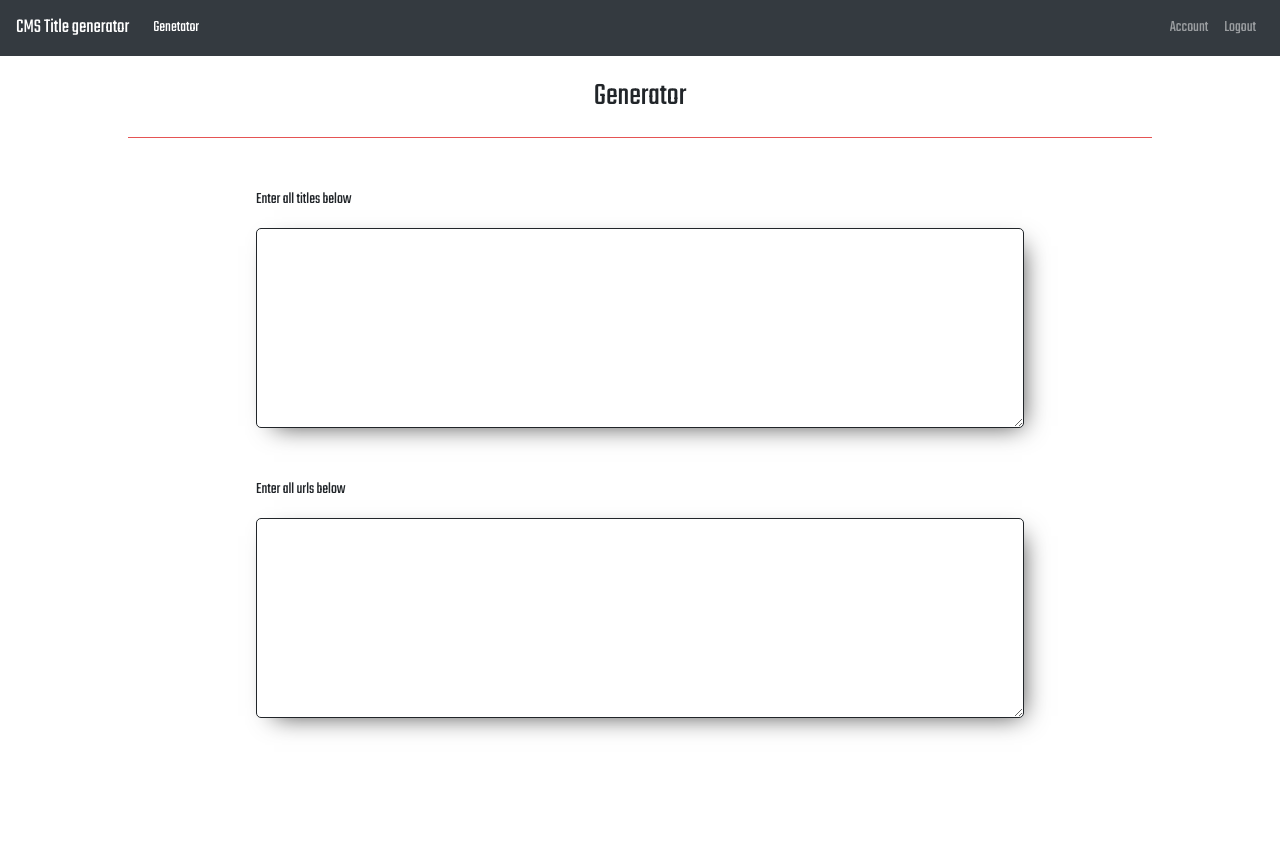
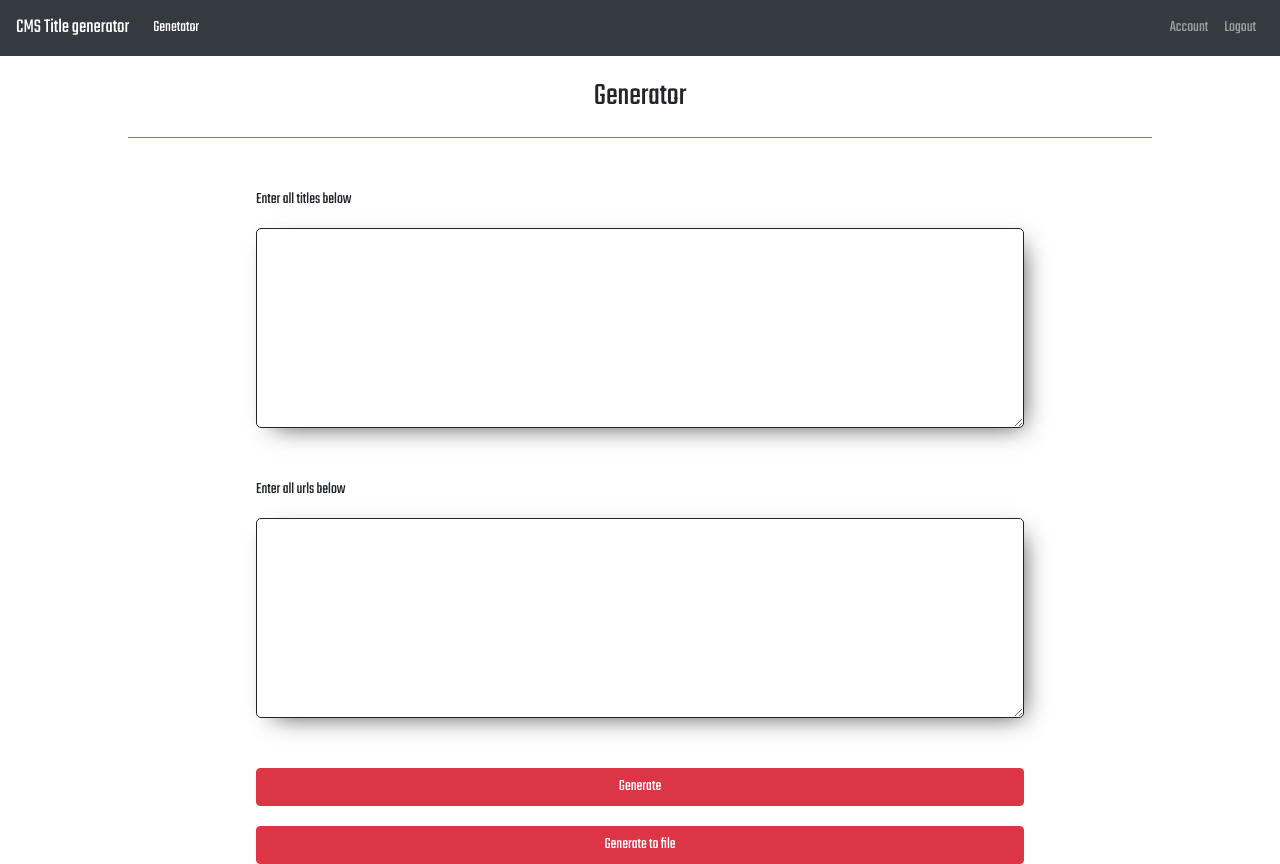
Before and after one commit to DevWichrowski/CMS-title-generator, a React (Create React App) app: page / in a window 1280 px wide. Before the commit the page ends 800 px from the top, so only its background shows below. Built offline with nearby package versions, Linux system fonts and the light colour scheme.

Commit message:
Add generate buttons

```diff
--- a/src/components/Dashboard/TitleGenerator/TitleGenerator.js
+++ b/src/components/Dashboard/TitleGenerator/TitleGenerator.js
@@ -2,6 +2,7 @@ import React, { Component } from 'react';
 import { connect } from 'react-redux';
 import { getLoginStatus } from '../../../store/selectors/users.selectors';
 import './TitleGenerator.scss';
+import { Button } from 'react-bootstrap';
 
 class TitleGenerator extends Component {
 	render() {
@@ -17,6 +18,12 @@ class TitleGenerator extends Component {
 					<p>Enter all urls below</p>
 					<textarea className="custom-textarea" />
 				</div>
+				<Button className="generate-button" variant="danger">
+					Generate
+				</Button>
+				<Button className="generate-button" variant="danger">
+					Generate to file
+				</Button>
 			</div>
 		);
 	}
--- a/src/components/Dashboard/TitleGenerator/TitleGenerator.scss
+++ b/src/components/Dashboard/TitleGenerator/TitleGenerator.scss
@@ -12,13 +12,19 @@
     }
 
     .custom-textarea:focus {
-        // outline: 3px solid rgba(255, 0, 0, 0.63);
         outline: unset;
-        box-shadow: 0 0 2pt 1pt red;   }
+        box-shadow: 0 0 2pt 1pt red;
+    }
 
     .titles-textarea {
         width: 60%;
         margin: 50px auto;
+    }
+
+    .generate-button {
+        display: block;
+        width: 60%;
+        margin: 20px auto;
     }
 
     .ulrs-textarea {
```
